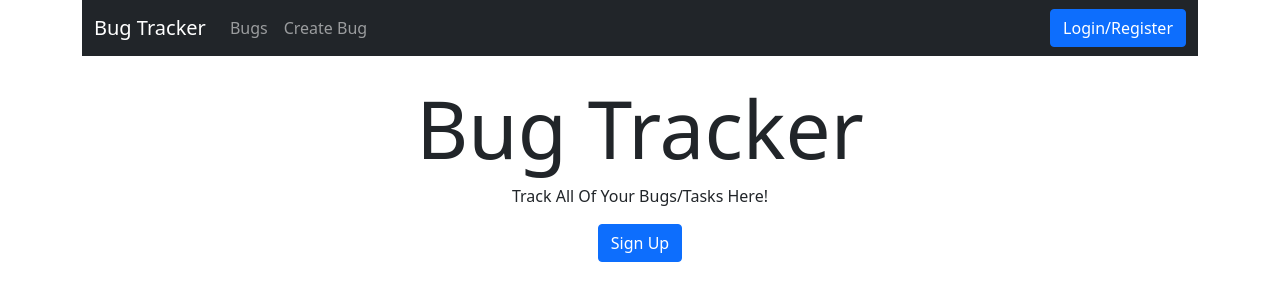
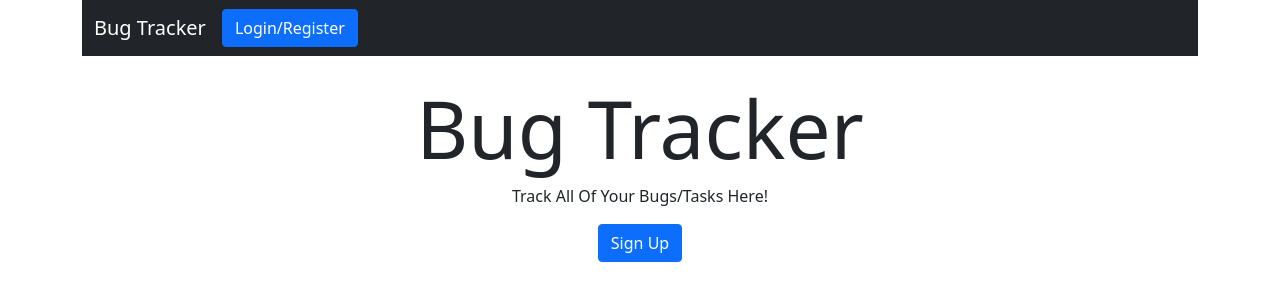
Before and after one commit to JSantos95/bug-tracker, a React (Create React App) app: page / in a window 1280 px wide. Shown: the top 300 px of the page. Built offline with nearby package versions, Linux system fonts and the light colour scheme.

Commit message:
update(): hide tabs if not signed in

```diff
--- a/src/components/navbar.js
+++ b/src/components/navbar.js
@@ -17,6 +17,8 @@ const NavBar = () => {
                     <span className="navbar-toggler-icon"></span>
                 </button>
                 <div className="collapse navbar-collapse justify-content-between" id="navbarSupportedContent">
+                    {
+                        isToken &&
                         <ul className="navbar-nav mr-auto mb-2 mb-lg-0">
                             <li className="nav-item">
                                 <Link className="nav-link" to="/bug">Bugs</Link>
@@ -25,6 +27,7 @@ const NavBar = () => {
                                 <Link className="nav-link" to="/create">Create Bug</Link>
                             </li>
                         </ul>
+                    }
                     {
                         isToken ?
                         <Link to="/" className="d-flex" onClick={removeToken}>
```
Lines whose indentation alone changed are shown as unchanged.
